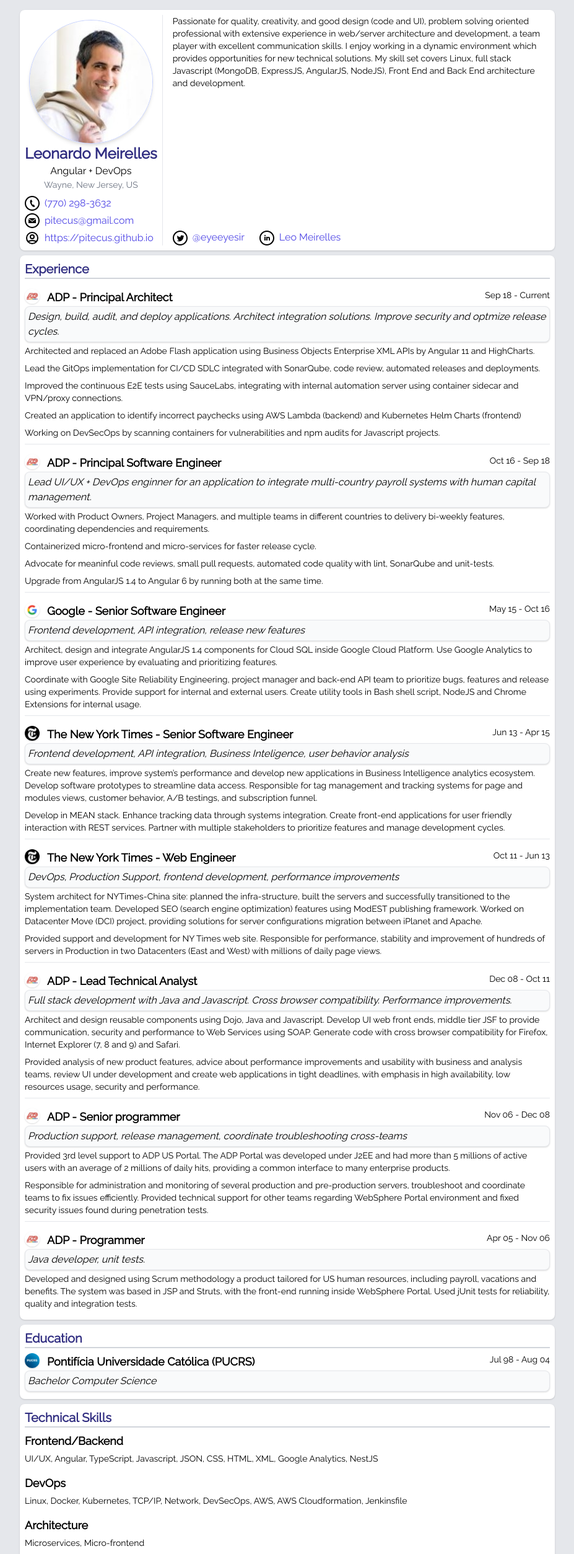
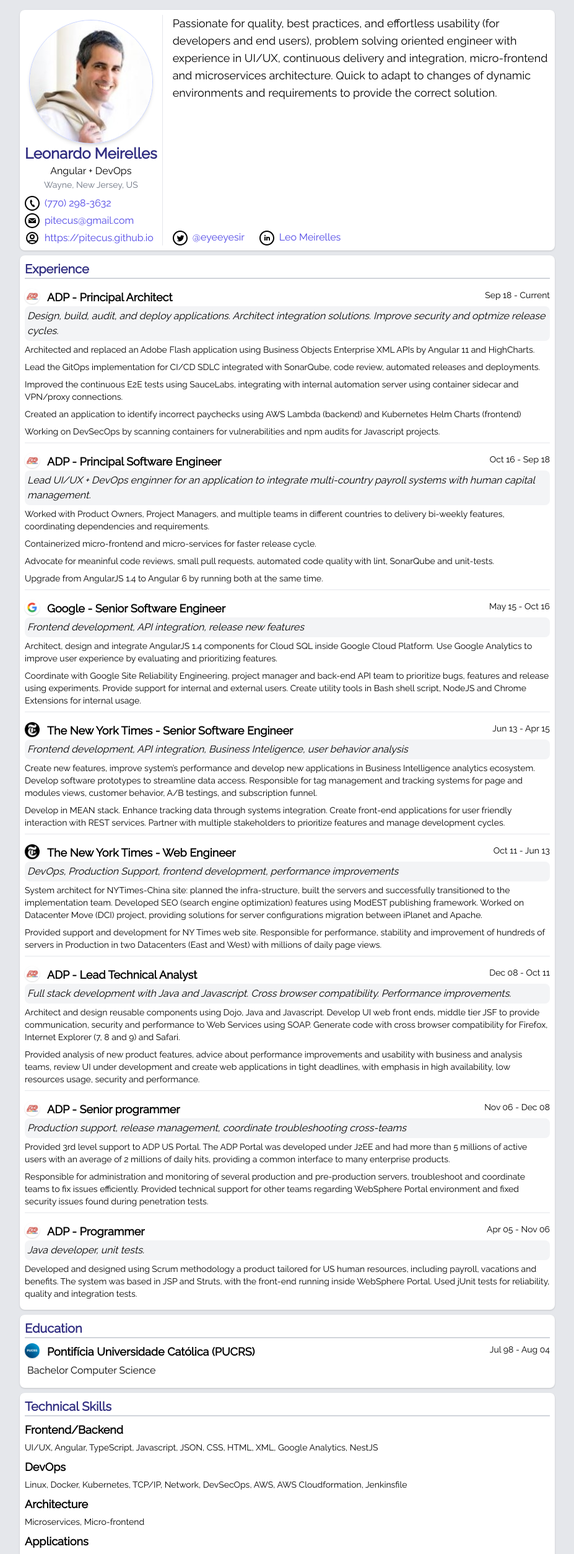
Before and after one commit to pitecus/meirelles, an Angular app: page / in a window 1280 px wide. Shown: the top 2507 px of the page at 62% size, without its empty margins (176-1103 px from the left). Built offline with nearby package versions, Linux system fonts and the light colour scheme.

Commit message:
feat: support for print

```diff
--- a/src/app/app.component.html
+++ b/src/app/app.component.html
@@ -1,7 +1,7 @@
 <div class="flex flex-col justify-between p-4 space-y-2 min-h-screen max-w-4xl">
   <!-- Header -->
-  <header class="p-2 rounded-lg bg-white shadow">
-    <div class="flex sm:flex-row flex-col sm:space-x-4">
+  <header
+    class="p-2 rounded-lg bg-white shadow print:shadow-none flex sm:flex-row flex-col sm:space-x-4 print:flex-row print:space-x-4">
     <!-- Photo, location and contacts -->
     <div class="whitespace-nowrap sm:border-r sm:pr-2 text-center sm:profile-card">
       <img class="rounded-full shadow-md border-indigo-200 print:hidden m-auto mt-2 border"
@@ -9,7 +9,7 @@
         height="200"
         alt="portrait"
         src="assets/leo-meirelles.jpeg">
-        <div class="sm:pb-0 pb-4">
+      <div class="sm:pb-0 pb-4 print:pb-0">
         <!-- Name -->
         <h1 class="font-semibold text-2xl text-indigo-900 ">{{resume?.basics?.name}}</h1>
         <!-- Label -->
@@ -70,9 +70,9 @@
       </div>
     </div>
     <!-- Summary and links -->
-      <div class="flex flex-col w-full">
+    <div class="flex flex-col w-full  justify-between">
       <!-- Summary -->
-        <p class="flex-grow pb-2 text-sm">{{resume?.basics?.summary}}</p>
+      <p class="pb-2 text-lg print:text-sm ">{{resume?.basics?.summary}}</p>
       <!-- Links -->
       <div class="flex flex-row space-x-6 text-indigo-600">
         <a *ngFor="let profile of resume?.basics?.profiles"
@@ -103,12 +103,11 @@
         </a>
       </div>
     </div>
-    </div>
   </header>
   <!-- Main -->
   <main class="flex-grow place-self-stretch">
     <!-- Professional Experience -->
-    <div class="rounded-lg bg-white shadow p-2 mb-2">
+    <div class="rounded-lg bg-white shadow p-2 mb-2 print:shadow-none">
       <h2 class="border-b-2 border-gray-300 font-bold text-xl text-indigo-900">
         Experience
       </h2>
@@ -141,7 +140,7 @@
           <h3 class="font-bold text-lg w-full">
             {{work.company}} - {{work.position}}
           </h3>
-          <div class="text-sm w-20 pl-1 sm:w-36 sm:text-right">
+          <div class="text-sm w-20 pl-1 sm:w-36 sm:text-right print:w-36">
             {{work.startDate | date: 'MMM yy'}}
             <span class="hidden sm:inline">-</span>
             <span *ngIf="work.endDate === 'Current'">
@@ -153,16 +152,16 @@
           </div>
         </div>
         <!-- Summary -->
-        <h4 class="bg-gray-50 rounded-lg border italic p-1 mb-1 shadow">{{work.summary}}</h4>
+        <h4 class="bg-gray-100 rounded-lg italic p-1 mb-1 print:px-0">{{work.summary}}</h4>
         <!-- Highlights -->
         <p *ngFor="let highlight of work.highlights"
-          class="mb-2 text-sm">
+          class="mb-2 text-sm print:text-xs">
           {{highlight}}
         </p>
       </div>
     </div>
     <!-- Education -->
-    <div class="rounded-lg bg-white shadow p-2 mb-2">
+    <div class="rounded-lg bg-white shadow p-2 mb-2 print:shadow-none">
       <h2 class="border-b-2 border-gray-300 font-bold text-xl text-indigo-900">
         Education
       </h2>
@@ -179,24 +178,24 @@
           <h3 class="font-bold text-lg w-full">
             {{education.institution}}
           </h3>
-          <div class="text-sm w-20 pl-1 sm:w-36 sm:text-right">
+          <div class="text-sm w-20 pl-1 sm:w-36 sm:text-right print:w-36">
             {{education.startDate | date: 'MMM yy'}}
             <span class="hidden sm:inline">-</span>
             {{education.endDate | date: 'MMM yy'}}
           </div>
         </div>
-        <h4 class="bg-gray-50 rounded-lg border italic p-1 mb-1 shadow">{{education.studyType}} {{education.area}}</h4>
+        <h4 class="p-1 mb-1">{{education.studyType}} {{education.area}}</h4>
       </div>
     </div>
     <!-- Technical skills -->
-    <div class="rounded-lg bg-white shadow p-2">
-      <h2 class="border-b-2 border-gray-300 font-bold text-xl text-indigo-900 mb-2">
+    <div class="rounded-lg bg-white shadow p-2 print:shadow-none">
+      <h2 class="border-b-2 border-gray-300 font-bold text-xl text-indigo-900">
         Technical Skills
       </h2>
       <dl>
         <ng-container *ngFor="let skill of resume?.skills">
-          <dt class="font-bold text-lg mb-1">{{ skill.name }}</dt>
-          <dd class="mb-4 text-sm">
+          <dt class="font-bold text-lg mb-1 mt-2">{{ skill.name }}</dt>
+          <dd class="text-sm">
             {{ skill.keywords?.join(', ') }}
           </dd>
         </ng-container>
@@ -204,7 +203,7 @@
     </div>
   </main>
   <!-- Footer -->
-  <footer class="rounded-lg bg-white shadow p-2 flex space-x-6 text-sm text-indigo-600 font-bold">
+  <footer class="rounded-lg bg-white shadow p-2 flex space-x-6 text-sm text-indigo-600 font-bold print:hidden">
     <!-- Github link -->
     <a href="https://github.com/pitecus/meirelles"
       class="whitespace-nowrap"
--- a/src/assets/leo-meirelles.json
+++ b/src/assets/leo-meirelles.json
@@ -25,7 +25,7 @@
         "username": "Leo Meirelles"
       }
     ],
-    "summary": "Passionate for quality, creativity, and good design (code and UI), problem solving oriented professional with extensive experience in web/server architecture and development, a team player with excellent communication skills. I enjoy working in a dynamic environment which provides opportunities for new technical solutions. My skill set covers Linux, full stack Javascript (MongoDB, ExpressJS, AngularJS, NodeJS), Front End and Back End architecture and development.",
+    "summary": "Passionate for quality, best practices, and effortless usability (for developers and end users), problem solving oriented engineer with experience in UI/UX, continuous delivery and integration, micro-frontend and microservices architecture. Quick to adapt to changes of dynamic environments and requirements to provide the correct solution.",
     "website": "https://pitecus.github.io"
   },
   "education": [
--- a/tailwind.config.js
+++ b/tailwind.config.js
@@ -6,6 +6,12 @@
   },
   darkMode: false, // or 'media' or 'class'
   theme: {
+    extend: {
+      screens: {
+        'print': {'raw': 'print'},
+        // => @media print { ... }
+      }
+    },
     fontFamily: {
       'sans': ['Raleway', 'sans'],
     }
```
Lines whose indentation alone changed are shown as unchanged.
